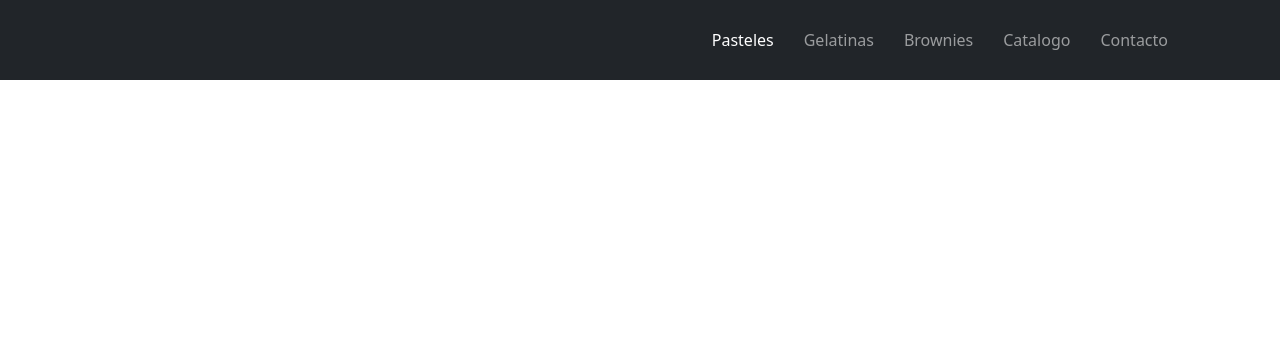
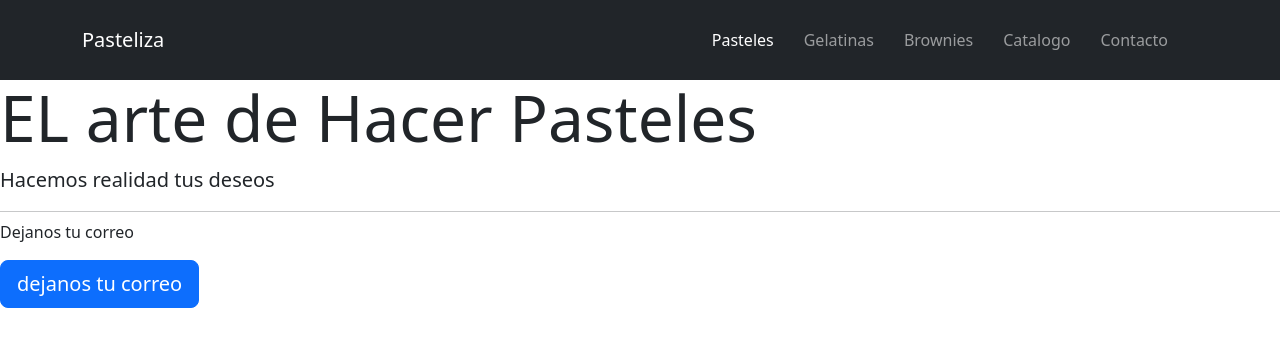
Before and after one commit to CarlosArroyoG/Landingdeventas, a plain HTML site: page index.html in a window 1280 px wide. Drawn offline with nearby package versions, Linux system fonts and the light colour scheme.

Commit message:
Update index.html

```diff
--- a/index.html
+++ b/index.html
@@ -17,7 +17,7 @@
   <div class="main">
     <nav class="navbar bg-dark" data-bs-theme="dark">
         <div class="container">
-            <a class="navbar-brand" href="#"></a>
+            <a class="navbar-brand" href="#">Pasteliza</a>
             <div id="navbarNav">
                 <ul class="navbar-nav">
                     <li class="nav-item">
@@ -44,5 +44,14 @@
             </div>
         </div>
     </nav>
+    <div class="jumbotron">
+      <h1 class="display-3">EL arte de Hacer Pasteles</h1>
+      <p class="lead">Hacemos realidad tus deseos</p>
+      <hr class="my-2">
+      <p>Dejanos tu correo</p>
+      <p class="lead">
+        <a class="btn btn-primary btn-lg" href="Jumbo action link" role="button">dejanos tu correo</a>
+      </p>
+    </div>
 </body>
 </html>
```
